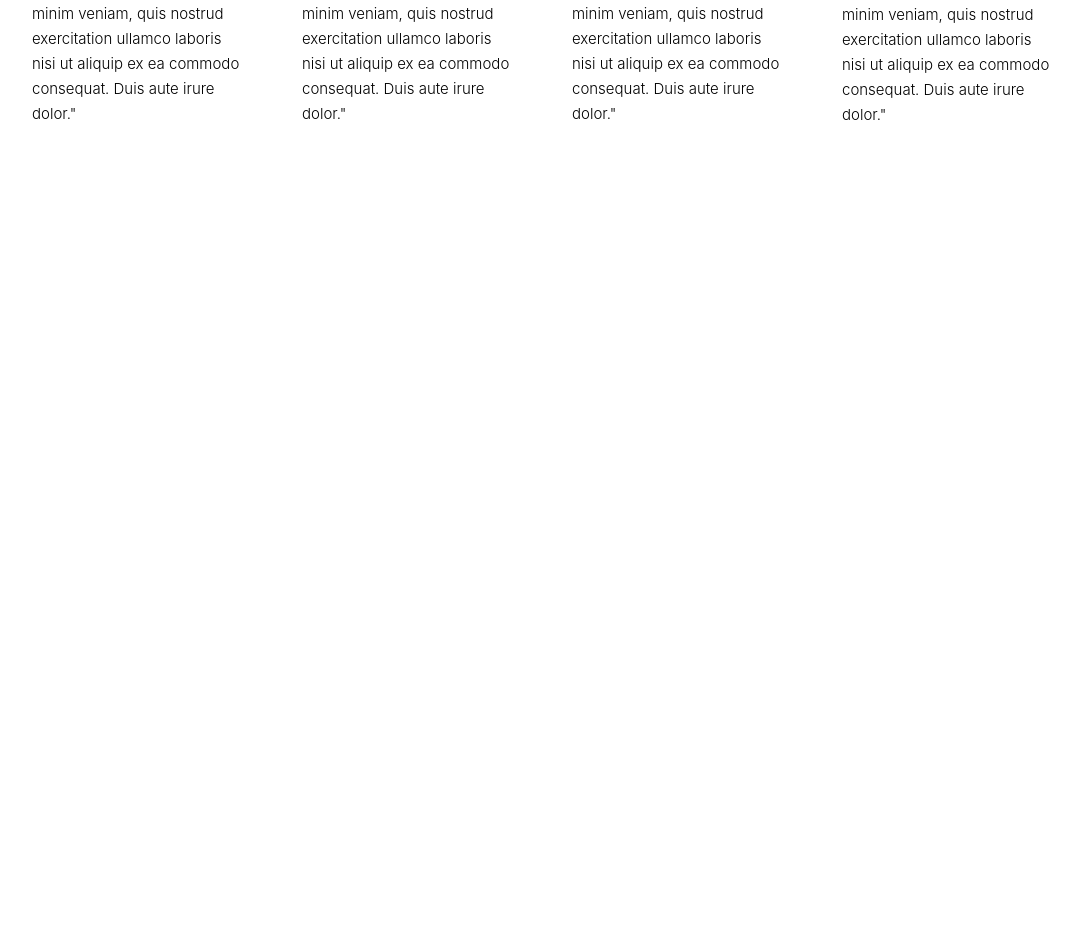
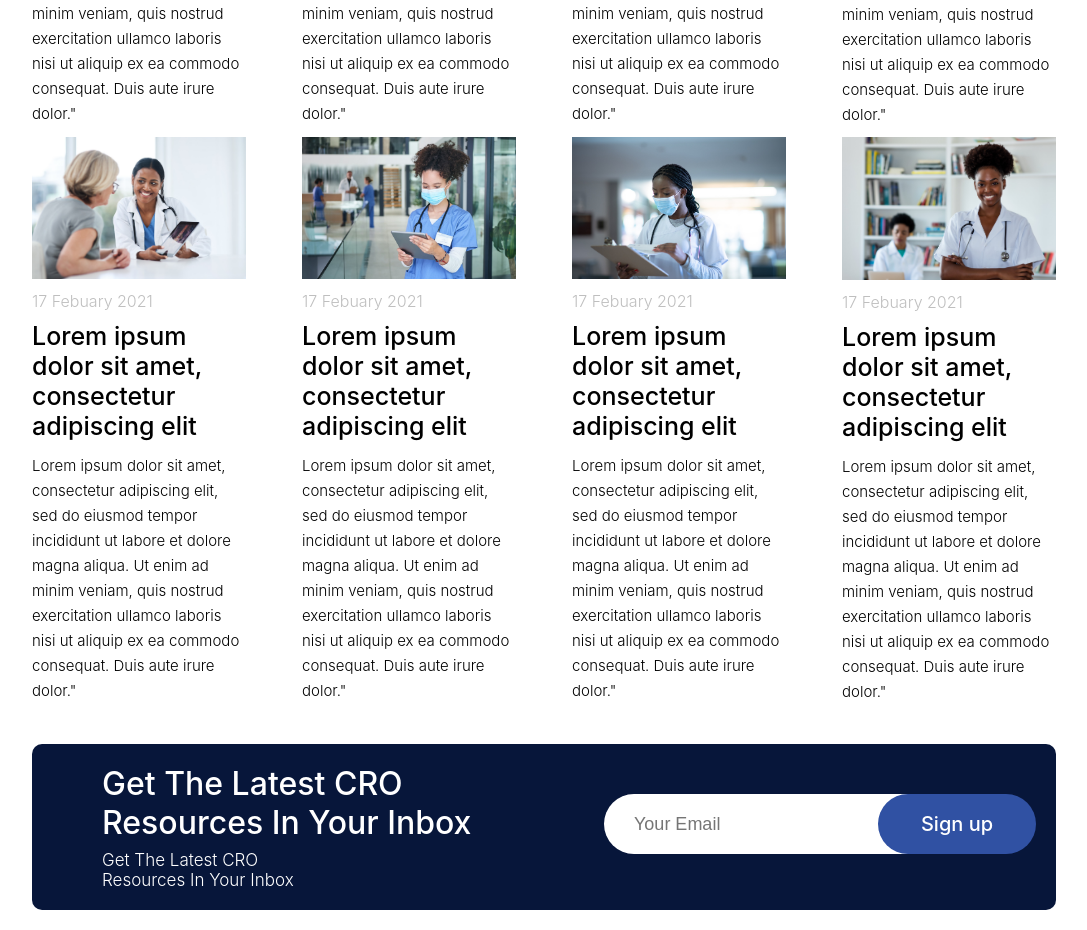
Before and after one commit to sadeeqdev/consult.io, a React (Create React App) app: page /blog in a window 1280 px wide. Shown: the part 1221-2151 px from the top of the page, without its empty margins (96-1183 px from the left). Before the commit the page ends 1388 px from the top, so only its background shows below. Built offline with nearby package versions, Linux system fonts and the light colour scheme.

Commit message:
Added blog bar

```diff
--- a/src/components/Blog/PostRow.js
+++ b/src/components/Blog/PostRow.js
@@ -111,6 +111,56 @@ const PostRow = () => {
                     </StyledBannerText>
                 </Grid>
             </Grid>
+            <Grid container spacing={7} direction="row">
+                <Grid item md={3} xs={12}>
+                    <StyledMainImage src={SideImg4}/>
+                    <StyledDateText>
+                        17 Febuary 2021
+                    </StyledDateText>
+                    <StyledBannerHeaderText>
+                        Lorem ipsum dolor sit amet, consectetur adipiscing elit
+                    </StyledBannerHeaderText>
+                    <StyledBannerText>
+                        Lorem ipsum dolor sit amet, consectetur adipiscing elit, sed do eiusmod tempor incididunt ut labore et dolore magna aliqua. Ut enim ad minim veniam, quis nostrud exercitation ullamco laboris nisi ut aliquip ex ea commodo consequat. Duis aute irure dolor."
+                    </StyledBannerText>
+                </Grid>
+                <Grid item md={3} xs={12}>
+                <StyledMainImage src={SideImg3}/>
+                    <StyledDateText>
+                        17 Febuary 2021
+                    </StyledDateText>
+                    <StyledBannerHeaderText>
+                        Lorem ipsum dolor sit amet, consectetur adipiscing elit
+                    </StyledBannerHeaderText>
+                    <StyledBannerText>
+                        Lorem ipsum dolor sit amet, consectetur adipiscing elit, sed do eiusmod tempor incididunt ut labore et dolore magna aliqua. Ut enim ad minim veniam, quis nostrud exercitation ullamco laboris nisi ut aliquip ex ea commodo consequat. Duis aute irure dolor."
+                    </StyledBannerText>
+                </Grid>
+                <Grid item md={3} xs={12}>
+                <StyledMainImage src={SideImg2}/>
+                    <StyledDateText>
+                        17 Febuary 2021
+                    </StyledDateText>
+                    <StyledBannerHeaderText>
+                        Lorem ipsum dolor sit amet, consectetur adipiscing elit
+                    </StyledBannerHeaderText>
+                    <StyledBannerText>
+                        Lorem ipsum dolor sit amet, consectetur adipiscing elit, sed do eiusmod tempor incididunt ut labore et dolore magna aliqua. Ut enim ad minim veniam, quis nostrud exercitation ullamco laboris nisi ut aliquip ex ea commodo consequat. Duis aute irure dolor."
+                    </StyledBannerText>
+                </Grid>
+                <Grid item md={3} xs={12}>
+                <StyledMainImage src={SideImg1}/>
+                    <StyledDateText>
+                        17 Febuary 2021
+                    </StyledDateText>
+                    <StyledBannerHeaderText>
+                        Lorem ipsum dolor sit amet, consectetur adipiscing elit
+                    </StyledBannerHeaderText>
+                    <StyledBannerText>
+                        Lorem ipsum dolor sit amet, consectetur adipiscing elit, sed do eiusmod tempor incididunt ut labore et dolore magna aliqua. Ut enim ad minim veniam, quis nostrud exercitation ullamco laboris nisi ut aliquip ex ea commodo consequat. Duis aute irure dolor."
+                    </StyledBannerText>
+                </Grid>
+            </Grid>
         </StyledPostDiv>
     )
 }
--- /dev/null
+++ b/src/components/Blog/SubscribeBox.js
@@ -0,0 +1,115 @@
+import { Grid } from "@mui/material"
+import { styled } from "@mui/system"
+
+const SubscribeBox = () => {
+
+    const StyledRowGrid = styled(Grid)(({theme}) =>({
+        width:'80%',
+        margin:'20px auto',
+        height:'auto',
+        backgroundColor:'#07163a',
+        borderRadius:'10px',
+        color:'white',
+        [theme.breakpoints.down('sm')]:{
+            width:'90%',
+        },
+        [theme.breakpoints.up('xl')]:{
+            width:'70%',
+        }
+    }))
+
+    const StyledInnerGrid = styled(Grid)(({theme}) => ({
+        padding:'20px',
+
+    }))
+
+    const StyledInnerHeader = styled('div')(({theme}) => ({
+        fontSize:'32px',
+        fontWeight:550,
+        marginLeft:'50px',
+        [theme.breakpoints.down('sm')]:{
+            marginLeft:'0px',
+            fontSize:'27px',
+        },
+        [theme.breakpoints.up('xl')]:{
+        }
+    }))
+
+    const StyledInnerText = styled('div')(({theme}) => ({
+        fontSize:'17px',
+        fontWeight:350,
+        marginLeft:'50px',
+        marginTop:'8px',
+        [theme.breakpoints.down('sm')]:{
+            marginLeft:'0px',
+        },
+        [theme.breakpoints.up('xl')]:{
+        }
+    }))
+
+
+    const StyledSearchBox = styled('input')(({theme}) => ({
+        width:'80%',
+        height:'0px',
+        border:'0px',
+        borderRadius:'40px',
+        fontSize:'18px',
+        color:'#555555',
+        marginTop:'30px',
+        padding:'30px',
+        marginLeft:'40px',
+        [theme.breakpoints.down('sm')]:{
+            width:'82%',
+            marginLeft:'0px',
+            padding:'25px',
+            fontSize:'16px',
+            marginTop:'0px',
+        },
+        [theme.breakpoints.up('xl')]:{
+            width:'80%',
+        }
+    }))
+
+    const StyledSearchButton = styled('div')(({theme}) => ({
+        width:'auto',
+        height:'24px',
+        backgroundColor:'#3051a3',
+        marginTop:'30px',
+        padding:'18px',
+        borderRadius:'30px',
+        marginLeft:'-40px',
+        fontSize:'20px',
+        fontWeight:550,
+        textAlign:'center',
+        [theme.breakpoints.down('sm')]:{
+            width:'90%',
+            margin:'10px auto',
+            padding:'13px',
+            fontSize:'20px',
+        },
+        [theme.breakpoints.up('xl')]:{
+            width:'70%',
+        }
+    }))
+
+    return (
+        <StyledRowGrid container direction="row">
+            <StyledInnerGrid item md={6} xs={12}>
+                <StyledInnerHeader>Get The Latest CRO Resources In Your Inbox</StyledInnerHeader>
+                <StyledInnerText>Get The Latest CRO <br/>Resources In Your Inbox</StyledInnerText>
+            </StyledInnerGrid>
+            <StyledInnerGrid item md={6} xs={12}>
+                <Grid container>
+                    <Grid item md={9} xs={12}>
+                        <StyledSearchBox type="text" placeholder="Your Email" />
+                    </Grid>
+                    <Grid item md={3} xs={12}>
+                        <StyledSearchButton>Sign up</StyledSearchButton>
+                    </Grid>
+                </Grid>
+            </StyledInnerGrid>
+        </StyledRowGrid>
+    )
+}
+
+export default SubscribeBox
--- a/src/views/blog/Blog.js
+++ b/src/views/blog/Blog.js
@@ -1,6 +1,7 @@
 import React from 'react'
 import BlogWelcomeBanner from '../../components/Blog/BlogBanner'
 import PostRow from '../../components/Blog/PostRow'
+import SubscribeBox from '../../components/Blog/SubscribeBox'
 import Navbar from '../../components/Navbar'
 
 const Blog = () => {
@@ -9,6 +10,7 @@ const Blog = () => {
         <Navbar/>
         <BlogWelcomeBanner/>
         <PostRow/>
+        <SubscribeBox/>
     </div>
   )
 }
```
